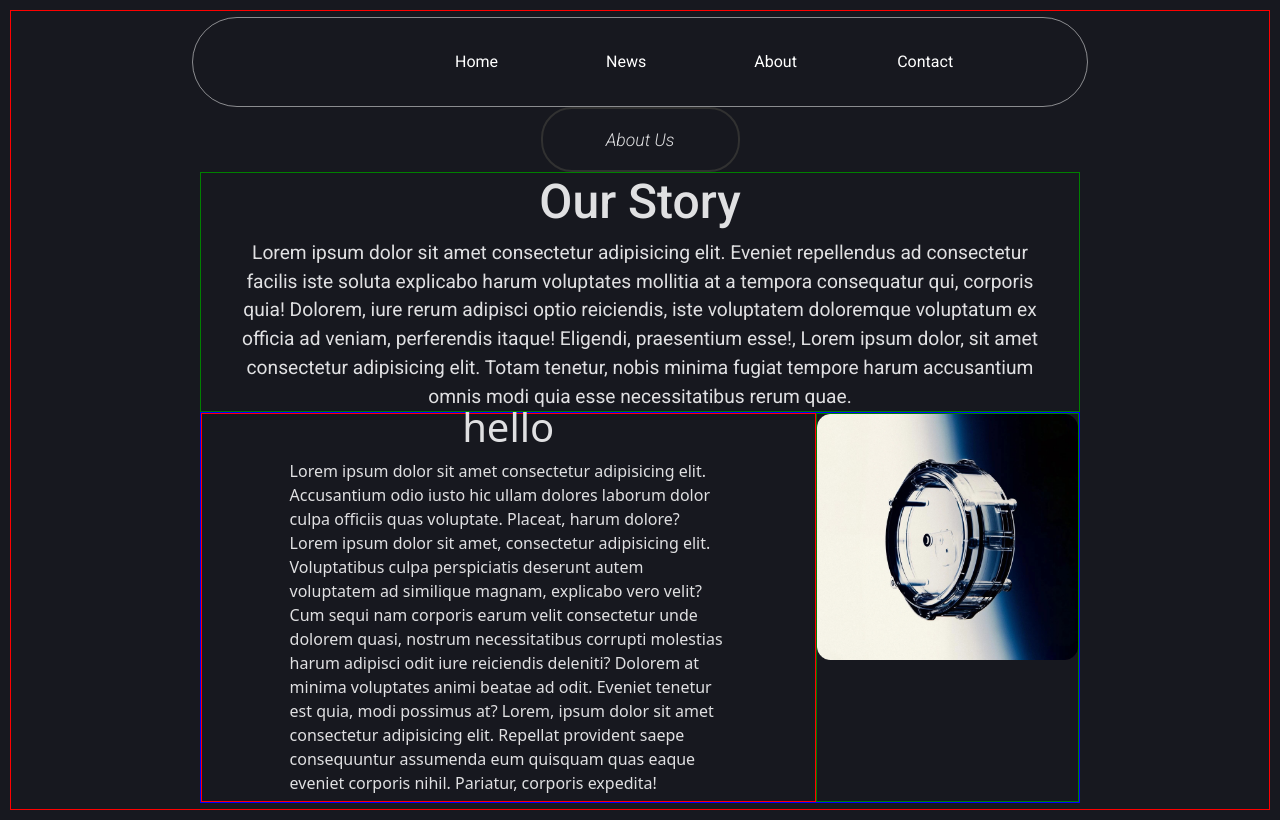
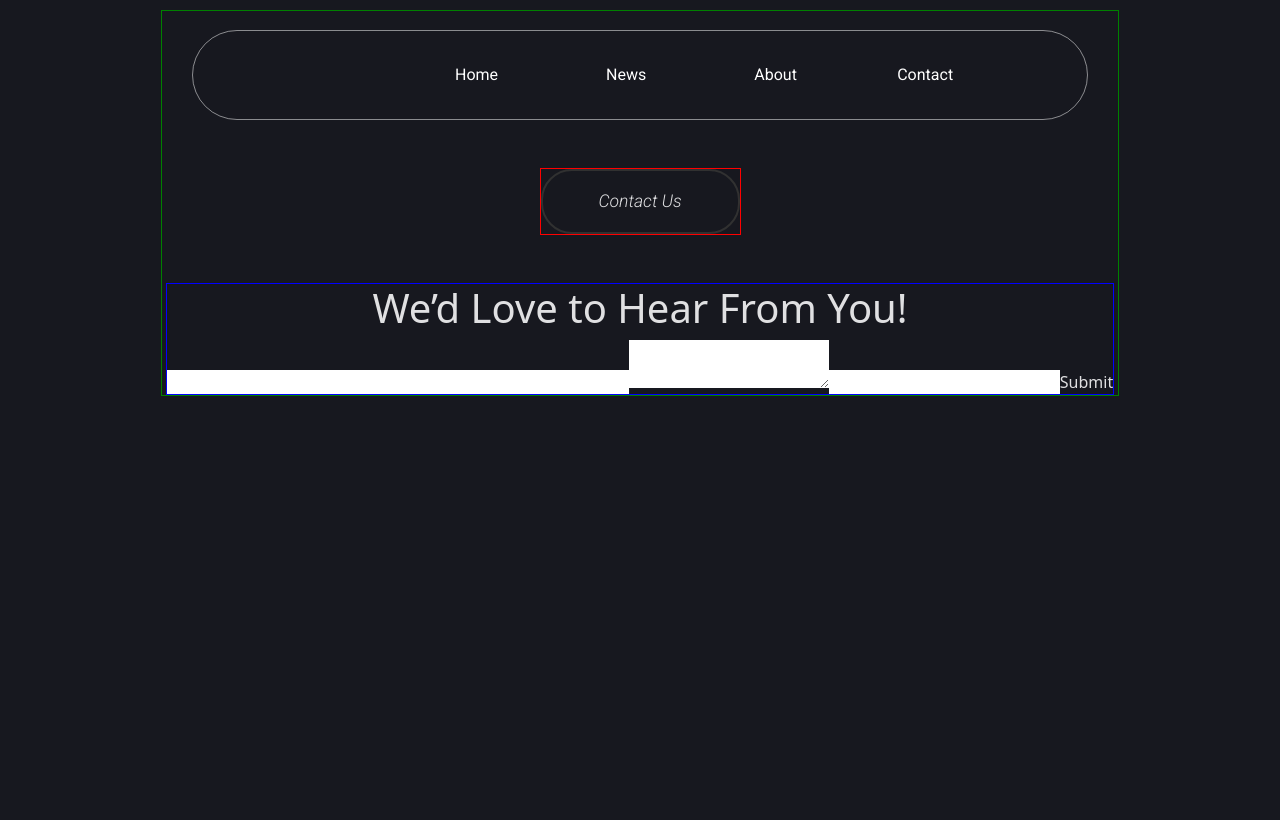
Before and after one commit to prasxor/Hackathon_main_desgn, a React (Vite) app in the folder HackathonDesign/: page /about in a window 1280 px wide. Built offline with nearby package versions, Linux system fonts and the light colour scheme.

Commit message:
updated about page

```diff
--- a/HackathonDesign/src/App.jsx
+++ b/HackathonDesign/src/App.jsx
@@ -1,12 +1,14 @@
 import Home from "./Components/Pages/Home/Home"
 import './App.css'
 import About from './Components/Pages/About/About'
+import ContactUs from "./Components/Pages/ContactUs/ContactUs"
 
 function App() {
   return (
     <>
       {/* <Home/> */}
-      <About/>
+      {/* <About/> */}
+      <ContactUs/>
     </>
   )
 }
--- a/HackathonDesign/src/Components/Elements/Atoms/AboutCards/AboutCards.css
+++ b/HackathonDesign/src/Components/Elements/Atoms/AboutCards/AboutCards.css
@@ -1,26 +1,46 @@
 #AboutCardsContainer {
-  border: 1px solid blue;
+  /* border: 1px solid blue; */
   display: flex;
   align-items: center;
   justify-content: center;
   flex-direction: row;
-  height: 391px;
+  height: 300px;
   width: 70%;
+  margin-bottom: 20px;
 }
 
 .AboutCardsContainerLeft {
   width: 70%;
   height: 100%;
-  border: 1px solid red;
+  /* border: 1px solid red; */
+  display: flex;
+  align-items: flex-start;
+  justify-content: center;
+  flex-direction: column;
+  padding: 0 10% 0 5%;
+  text-align: left;
+}
+
+.AboutCardsContainerLeft h1{
+  text-align: left;
+  /* border: 1px solid red; */
   display: flex;
   align-items: center;
-  justify-content: center;
-  flex-direction: column;
-  padding: 0 10%;
+  justify-content: flex-start;
+  font-weight: 700;
+  font-family: "Roboto", sans-serif;
 }
 
 .AboutCardsContainerRight {
   width: 30%;
   height: 100%;
-  border: 1px solid green;
+  /* border: 5px solid green; */
+  display: flex;
+  align-items: center;
+  justify-content: center;
 }
+
+.AboutCardsContainerRight img{
+  object-fit: cover;
+  width: 90%;
+}
--- a/HackathonDesign/src/Components/Elements/Atoms/AboutCards/AboutCards.jsx
+++ b/HackathonDesign/src/Components/Elements/Atoms/AboutCards/AboutCards.jsx
@@ -2,15 +2,15 @@ import React from 'react'
 import './AboutCards.css'
 import Image from '../../../../assets/FooterCardsimg.png'
 
-const AboutCards = () => {
+const AboutCards = ({title}) => {
   return (
     <div id='AboutCardsContainer'>
       <div className="AboutCardsContainerLeft">
-        <h1>hello</h1>
-        <p>Lorem ipsum dolor sit amet consectetur adipisicing elit. Accusantium odio iusto hic ullam dolores laborum dolor culpa officiis quas voluptate. Placeat, harum dolore? Lorem ipsum dolor sit amet, consectetur adipisicing elit. Voluptatibus culpa perspiciatis deserunt autem voluptatem ad similique magnam, explicabo vero velit? Cum sequi nam corporis earum velit consectetur unde dolorem quasi, nostrum necessitatibus corrupti molestias harum adipisci odit iure reiciendis deleniti? Dolorem at minima voluptates animi beatae ad odit. Eveniet tenetur est quia, modi possimus at? Lorem, ipsum dolor sit amet consectetur adipisicing elit. Repellat provident saepe consequuntur assumenda eum quisquam quas eaque eveniet corporis nihil. Pariatur, corporis expedita!</p>
+        <h1>{title}</h1>
+        <p>Lorem ipsum dolor sit amet consectetur adipisicing elit. Accusantium odio iusto hic ullam dolores laborum dolor culpa officiis quas voluptate. Placeat, harum dolore? Lorem ipsum dolor sit amet, consectetur adipisicing elit. Voluptatibus culpa perspiciatis deserunt autem voluptatem ad similique magnam, explicabo vero velit? Cum sequi nam corporis earum velit consectetur unde dolorem quasi, nostrum necessitatibus corrupti molestias harum adipisci odit iure reiciendis deleniti? Dolorem at minima voluptates animi beatae ad odit.</p>
       </div>
       <div className="AboutCardsContainerRight">
-        <img src={Image} alt="" />
+        <img className='AboutCardsContainerRightImage' src={Image} alt="" />
       </div>
     </div>
   )
--- /dev/null
+++ b/HackathonDesign/src/Components/Elements/Atoms/AboutCards/AboutCardsLeft.jsx
@@ -0,0 +1,33 @@
+import React from "react";
+import "./AboutCards.css";
+import Image from "../../../../assets/footerCardsImgLeft.png";
+
+const AboutCardsLeft = ({ title }) => {
+  return (
+    <div id="AboutCardsContainer">
+      <div className="AboutCardsContainerRight">
+        <img
+          className="AboutCardsContainerRightImage"
+          style={{ width: "100%" }}
+          src={Image}
+          alt=""
+        />
+      </div>
+      <div className="AboutCardsContainerLeft">
+        <h1>{title}</h1>
+        <p>
+          Lorem ipsum dolor sit amet consectetur adipisicing elit. Accusantium
+          odio iusto hic ullam dolores laborum dolor culpa officiis quas
+          voluptate. Placeat, harum dolore? Lorem ipsum dolor sit amet,
+          consectetur adipisicing elit. Voluptatibus culpa perspiciatis deserunt
+          autem voluptatem ad similique magnam, explicabo vero velit? Cum sequi
+          nam corporis earum velit consectetur unde dolorem quasi, nostrum
+          necessitatibus corrupti molestias harum adipisci odit iure reiciendis
+          deleniti? Dolorem at minima voluptates animi beatae ad odit.
+        </p>
+      </div>
+    </div>
+  );
+};
+
+export default AboutCardsLeft;
--- a/HackathonDesign/src/Components/Elements/Atoms/AboutFirstPara/AboutFirstPara.css
+++ b/HackathonDesign/src/Components/Elements/Atoms/AboutFirstPara/AboutFirstPara.css
@@ -1,10 +1,10 @@
 #AboutFirstParaContainer {
-  border: 1px solid green;
+  /* border: 1px solid green; */
   display: flex;
   align-items: center;
   justify-content: space-around;
   flex-direction: column;
-  height: 30%;
+  height: 100%;
   width: 70%;
 }
 
--- a/HackathonDesign/src/Components/Pages/About/About.css
+++ b/HackathonDesign/src/Components/Pages/About/About.css
@@ -1,8 +1,46 @@
 #AboutMain{
-    border: 1px solid red;
-    height: 100vh;
+    /* border: 1px solid red; */
+    height: auto;
     display: flex;
     align-items: center;
     justify-content: center;
     flex-direction: column;
 }
+
+.NavbarAboutContainer{
+    display: flex;
+    align-items: center;
+    justify-content: center;
+    margin-top: 2%;
+}
+
+.KeyHighlightsAboutContainer{
+    margin: 5% 0;
+}
+
+.AboutFirstParaAboutContainer{
+    display: flex;
+    align-items: center;
+    justify-content: center;
+    width: 100%;
+    /* border: 1px solid red; */
+    height: 300px;
+}
+
+.AboutCardsAboutContainer{
+    margin-top: 5%;
+    display: flex;
+    align-items: center;
+    justify-content: center;
+    width: 100%;
+    height: auto;
+    flex-direction: column;
+    gap: 7%;
+}
+
+.footerAboutContainer{
+    width: 100%;
+    height: auto;
+    margin-top: 4%;
+
+}
--- a/HackathonDesign/src/Components/Pages/About/About.jsx
+++ b/HackathonDesign/src/Components/Pages/About/About.jsx
@@ -3,15 +3,29 @@ import "./About.css";
 import KeyHighlights from "../../Elements/Atoms/KeyHighlights/KeyHighlights";
 import Navbar from "../../Elements/Navbar/Navbar";
 import AboutFirstPara from "../../../Components/Elements/Atoms/AboutFirstPara/AboutFirstPara";
-import AboutCards from '../../Elements/Atoms/AboutCards/AboutCards'
+import AboutCards from "../../Elements/Atoms/AboutCards/AboutCards";
+import AboutCardsLeft from "../../Elements/Atoms/AboutCards/AboutCardsLeft";
+import Footer from "../../Elements/Footer/Footer"
 
 const About = () => {
   return (
     <div id="AboutMain">
-      <Navbar />
-      <KeyHighlights text={"About Us"} />
-      <AboutFirstPara />
-      <AboutCards/>
+      <div className="NavbarAboutContainer">
+        <Navbar />
+      </div>
+      <div className="KeyHighlightsAboutContainer">
+        <KeyHighlights text={"About Us"} />
+      </div>
+      <div className="AboutFirstParaAboutContainer">
+        <AboutFirstPara />
+      </div>
+      <div className="AboutCardsAboutContainer">
+        <AboutCards title={"What We Stand For"} />
+        <AboutCardsLeft title={"Behind the Scenes"}/>
+      </div>
+      <div className="footerAboutContainer">
+        <Footer/>
+      </div>
     </div>
   );
 };
--- /dev/null
+++ b/HackathonDesign/src/Components/Pages/ContactUs/ContactUs.css
@@ -0,0 +1,34 @@
+
+#ContactUsMainContainer{
+  display: flex;
+  align-items: center;
+  justify-content: center;
+  flex-direction: column;
+  border: 1px solid green;
+  width: 100%;
+  height: auto;
+}
+
+.NavbarContactUsContainer{
+  display: flex;
+    align-items: center;
+    justify-content: center;
+    margin-top: 2%;
+
+}
+
+.KeyHighlightsContactUsContainer {
+  display: flex;
+  align-items: center;
+  justify-content: center;
+  border: 1px solid red;
+  margin: 5% 0;
+}
+
+.ContactUsInputContainer{
+  display: flex;
+  align-items: center;
+  justify-content: center;
+  flex-direction: column;
+  border: 1px solid blue;
+}
--- /dev/null
+++ b/HackathonDesign/src/Components/Pages/ContactUs/ContactUs.jsx
@@ -0,0 +1,37 @@
+import React from 'react'
+import Navbar from '../../Elements/Navbar/Navbar'
+import KeyHighlights from '../../Elements/Atoms/KeyHighlights/KeyHighlights'
+import './ContactUs.css'
+
+const ContactUs = () => {
+  return (
+    <div id='ContactUsMainContainer'>
+      <div className="NavbarContactUsContainer">
+        <Navbar/>
+      </div>
+      <div className='KeyHighlightsContactUsContainer'>
+        <KeyHighlights text={"Contact Us"}/>
+      </div>
+      <div className='ContactUsInputContainer'>
+        <div className="ContactUsInputContainerTop">
+          <h1>We’d Love to Hear From You!</h1>
+        </div>
+        <div className="ContactUsInputContainerBottom">
+          <div className="ContactUsInputContainerBottomLeft">
+            <form action="#">
+              <input type="text" />
+              <input type="email" name="" id="" />
+              <textarea name="" id=""></textarea>
+              <input type="text" />
+              <button type="submit">Submit</button>
+            </form>
+
+          </div>
+          <div className="ContactUsInputContainerBottomRight"></div>
+        </div>
+      </div>
+    </div>
+  )
+}
+
+export default ContactUs
```
Also changed, not shown: HackathonDesign/src/assets/footerCardsImgLeft.png (added), 1 other file (tests, documents, lock files or other folders).
